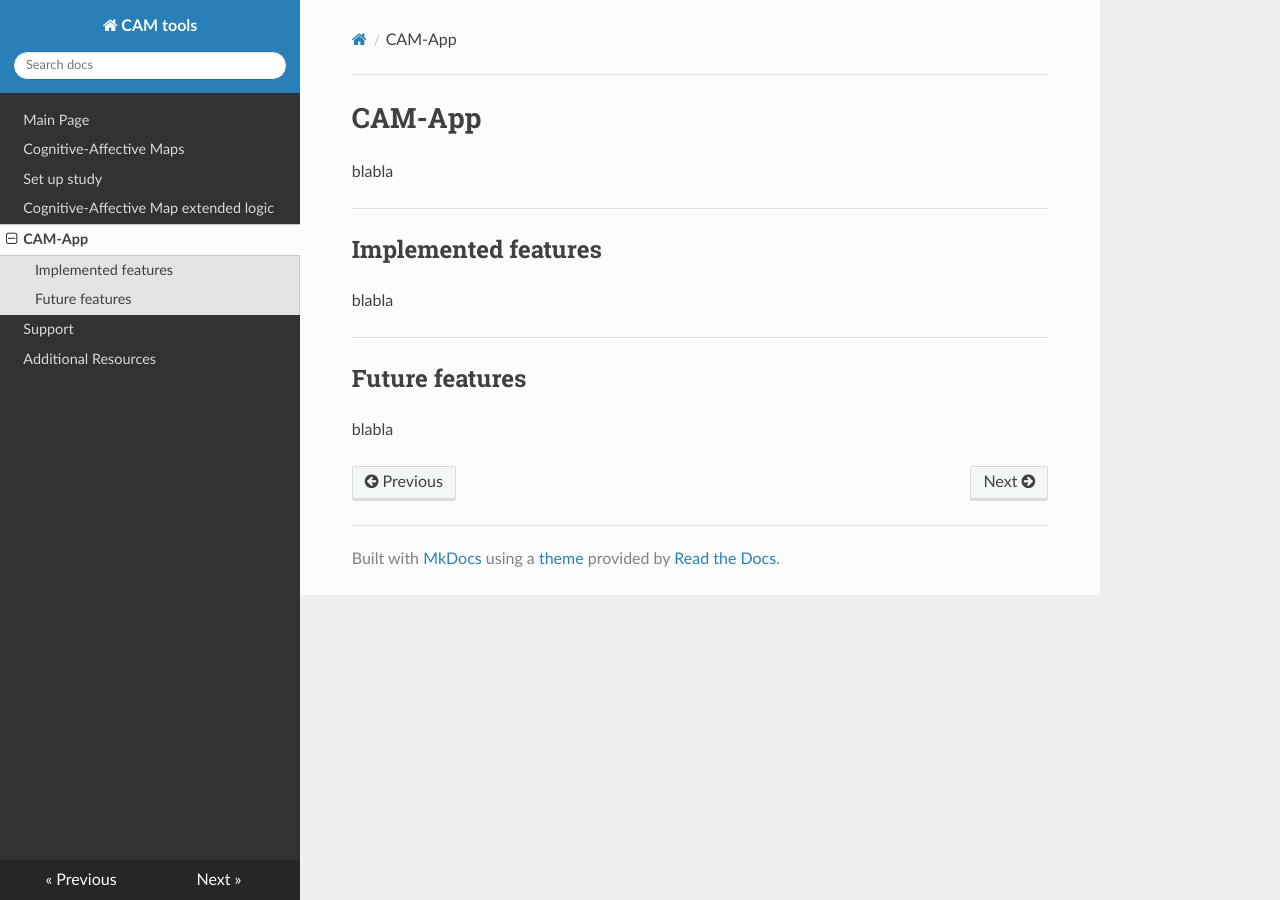
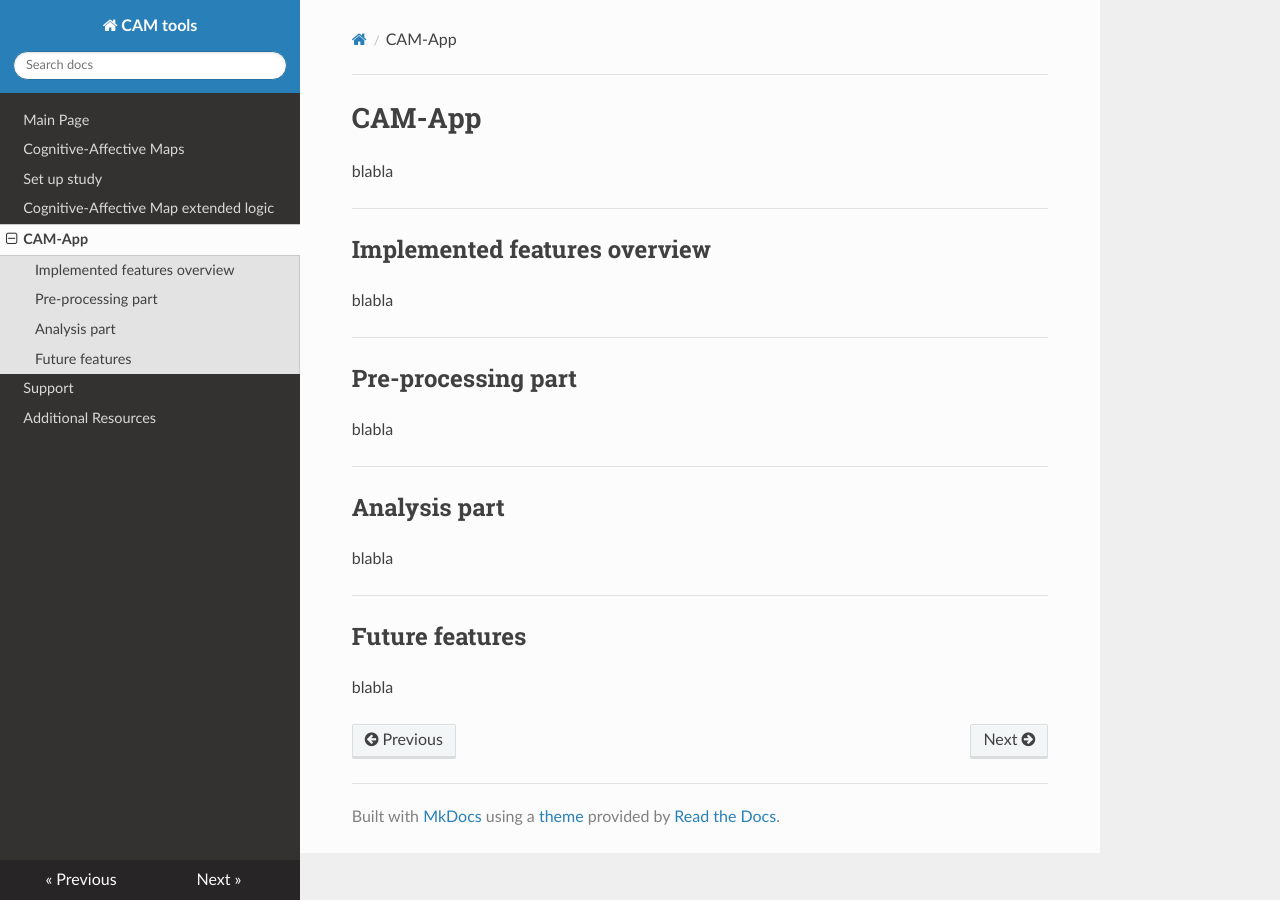
Before and after one commit to FennStatistics/CAMtools_documentation, an MkDocs documentation site: the page built from docs/CAM-App.md, in a window 1280 px wide. Built offline with MkDocs 1.6.1, drawn with Linux system fonts in a browser that asks for light colours; nearby versions of some CDN libraries.

```diff
--- a/docs/CAM-App.md
+++ b/docs/CAM-App.md
@@ -3,8 +3,22 @@ CAM-App
 
 blabla
 
+
+
 ***
-Implemented features
+Implemented features overview
+----------------
+
+blabla
+
+***
+Pre-processing part
+----------------
+
+blabla
+
+***
+Analysis part
 ----------------
 
 blabla
```
Also changed, not shown: docs/Cognitive-Affective Map extended logic.md (+6 -0 lines).
